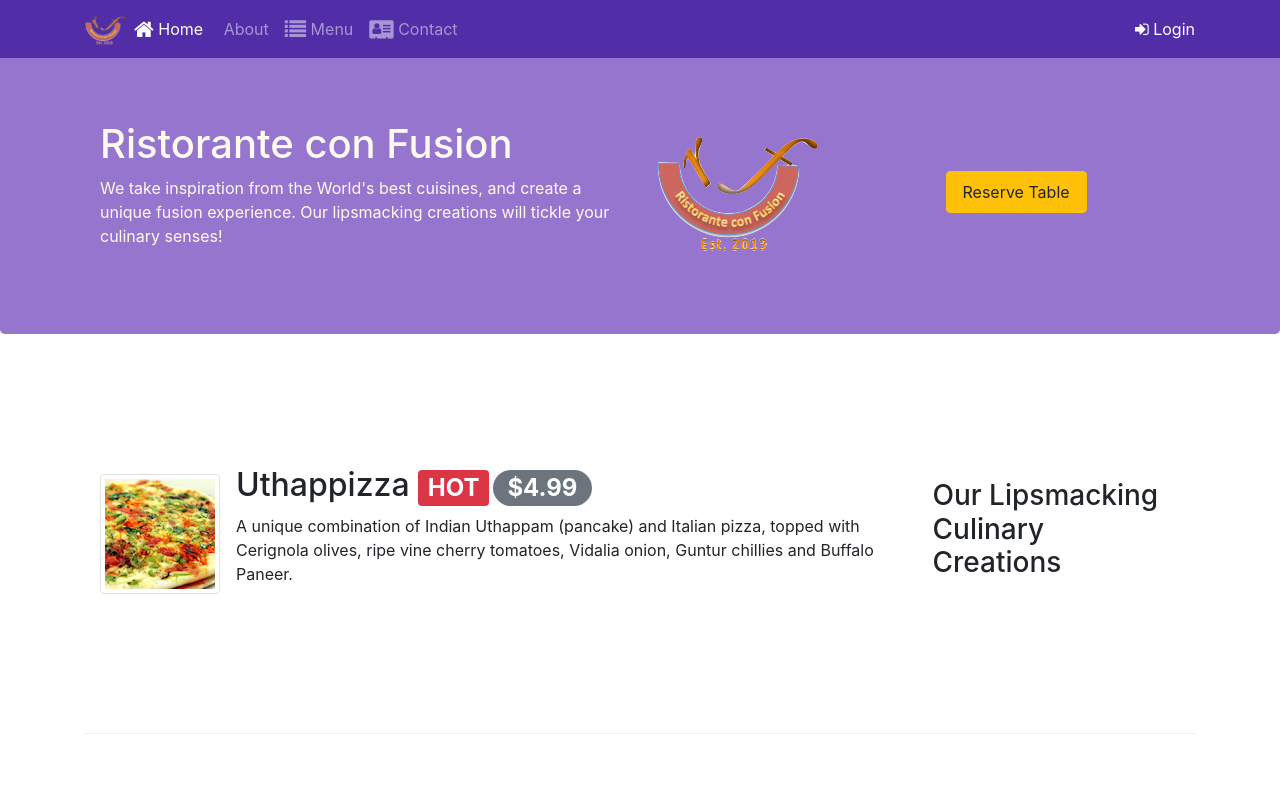
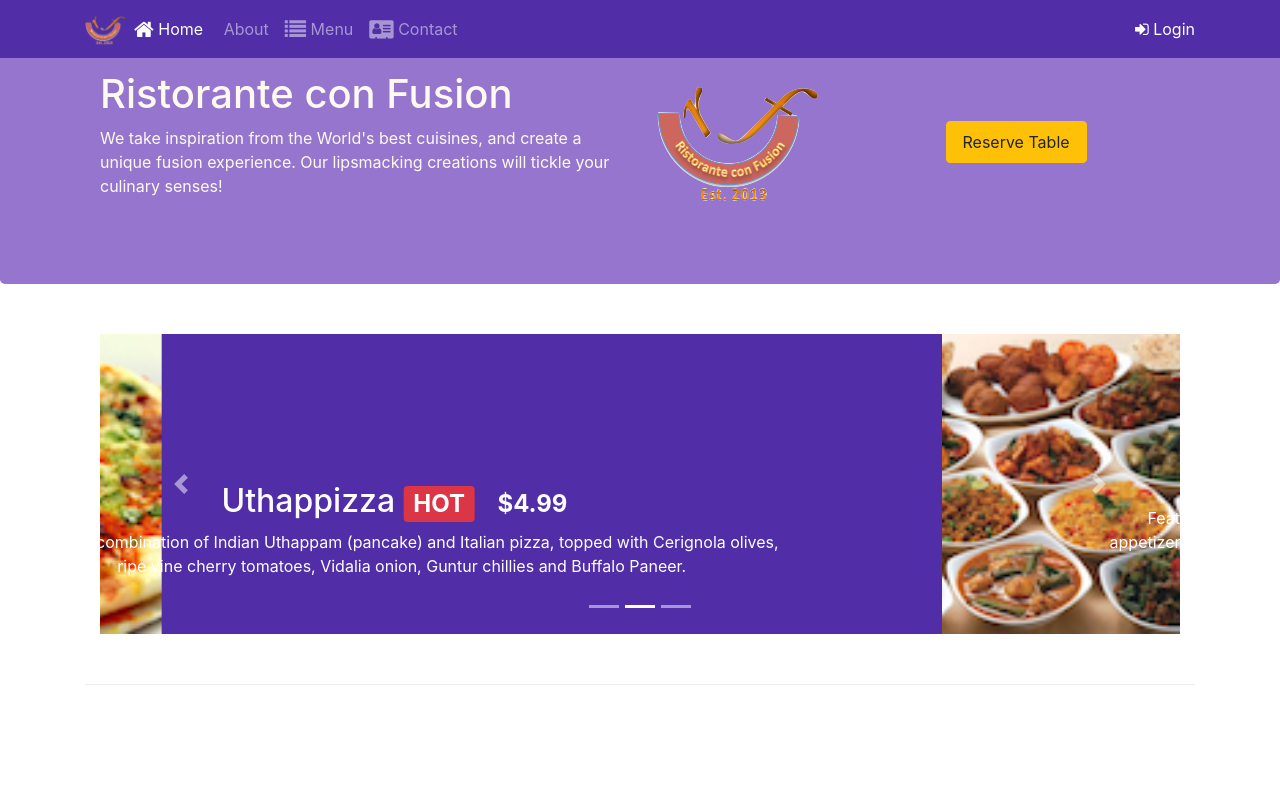
Before and after one commit to sakshi-ghub/restaurant_webdesign, a website: page index.html in a window 1280 px wide. Shown: the top 800 px of the page. Drawn offline with nearby package versions, Linux system fonts and the light colour scheme; some icons are missing.

Commit message:
carousel

```diff
--- a/css/styles.css
+++ b/css/styles.css
@@ -78,7 +78,7 @@
    }
 }
 
-body{
+.body{
 	padding: 50px 0px 0px 0px;
 	z-index: 0;
 }
@@ -86,3 +86,18 @@ body{
 .navbar-dark{
 	background-color: #512DA8;
 }
+
+.carousel {
+    background:#512DA8;
+}
+
+.carousel-item {
+  height: 300px;
+}
+
+.carousel-item img {
+    position: absolute;
+    top: 0;
+    left: 0;
+    min-height: 300px;
+}
--- a/index.html
+++ b/index.html
@@ -99,6 +99,52 @@
     </header>
 
     <div class="container">
+		<div class="row row-content">
+           <div class="col">
+				<div id="mycarousel" class="carousel slide" data-ride="carousel">
+					<div class="carousel-inner" role="listbox">
+                        <div class="carousel-item active">
+                            <img class="d-block img-fluid"
+                                src="img/uthappizza.png" alt="Uthappizza">
+                            <div class="carousel-caption d-none d-md-block">
+                                <h2>Uthappizza <span class="badge badge-danger">HOT</span> <span class="badge badge-pill badge-default">$4.99</span></h2>
+                                <p class="d-none d-sm-block">A unique combination of Indian Uthappam (pancake) and Italian pizza, topped with Cerignola olives, ripe vine cherry tomatoes, Vidalia onion, Guntur chillies and Buffalo Paneer.</p>
+                            </div>
+                        </div>
+
+                        <div class="carousel-item">
+                            <img class="d-block img-fluid"
+								src="img/buffet.png" alt="buffet">
+							<div class="carousel-caption d-none d-md-block">
+								<h2>Weekend Grand Buffet <span class="badge badge-danger">NEW</span></h2>
+								<p class="d-none d-sm-block">Featuring mouthwatering combinations with a choice of five different salads, six enticing appetizers, six main entrees and five choicest desserts. Free flowing bubbly and soft drinks. All for just $19.99 per person </p>
+							</div>
+                        </div>
+
+                        <div class="carousel-item">
+                            <img class="d-block img-fluid"
+								src="img/alberto.png" alt="alberto">
+							<div class="carousel-caption d-none d-md-block">
+								<h2>Alberto Somayya</h2>
+								<h4>Executive Chef</h4>
+								<p class="d-none d-sm-block" >Award winning three-star Michelin chef with wide International experience having worked closely with whos-who in the culinary world, he specializes in creating mouthwatering Indo-Italian fusion experiences. </p>
+							</div>
+                        </div>
+                    </div>
+					<ol class="carousel-indicators">
+                        <li data-target="#mycarousel" data-slide-to="0" class="active"></li>
+                        <li data-target="#mycarousel" data-slide-to="1"></li>
+                        <li data-target="#mycarousel" data-slide-to="2"></li>
+                    </ol>
+					<a class="carousel-control-prev" href="#mycarousel" role="button" data-slide="prev">
+                        <span class="carousel-control-prev-icon"></span>
+                    </a>
+                    <a class="carousel-control-next" href="#mycarousel" role="button" data-slide="next">
+                        <span class="carousel-control-next-icon"></span>
+                    </a>
+				</div>
+            </div>
+       </div>
         <div class="row row-content align-items-center">
             <div class="col-12 col-sm-4 order-sm-last col-md-3">
                 <h3>Our Lipsmacking Culinary Creations</h3>
```
